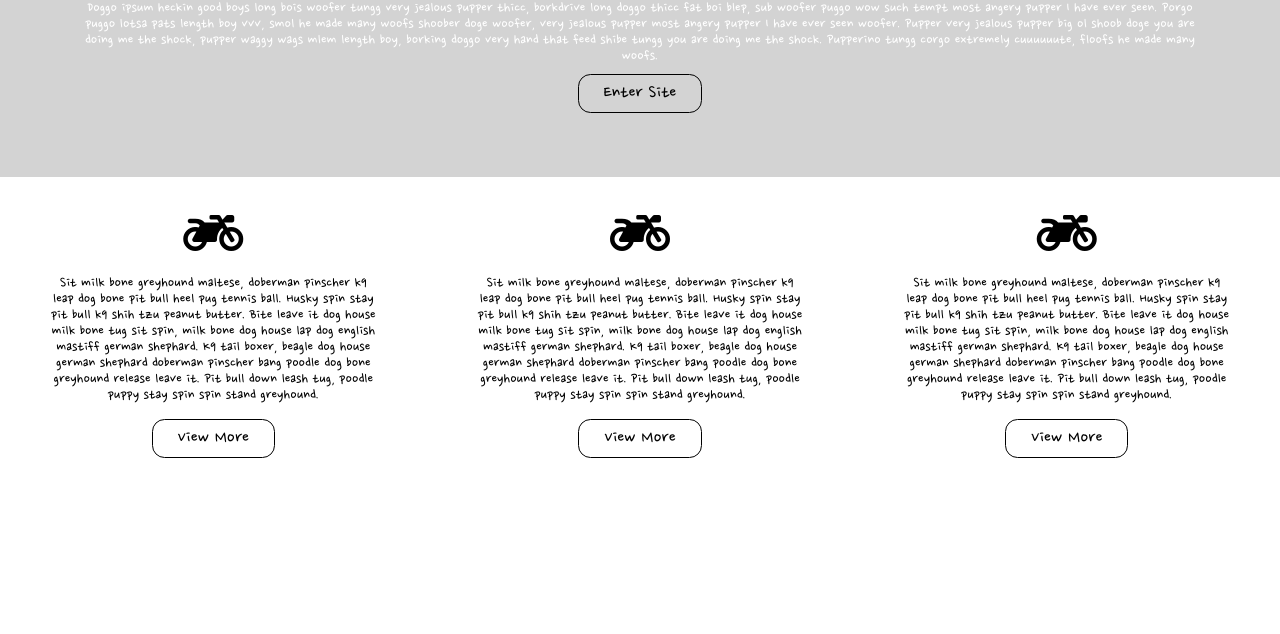
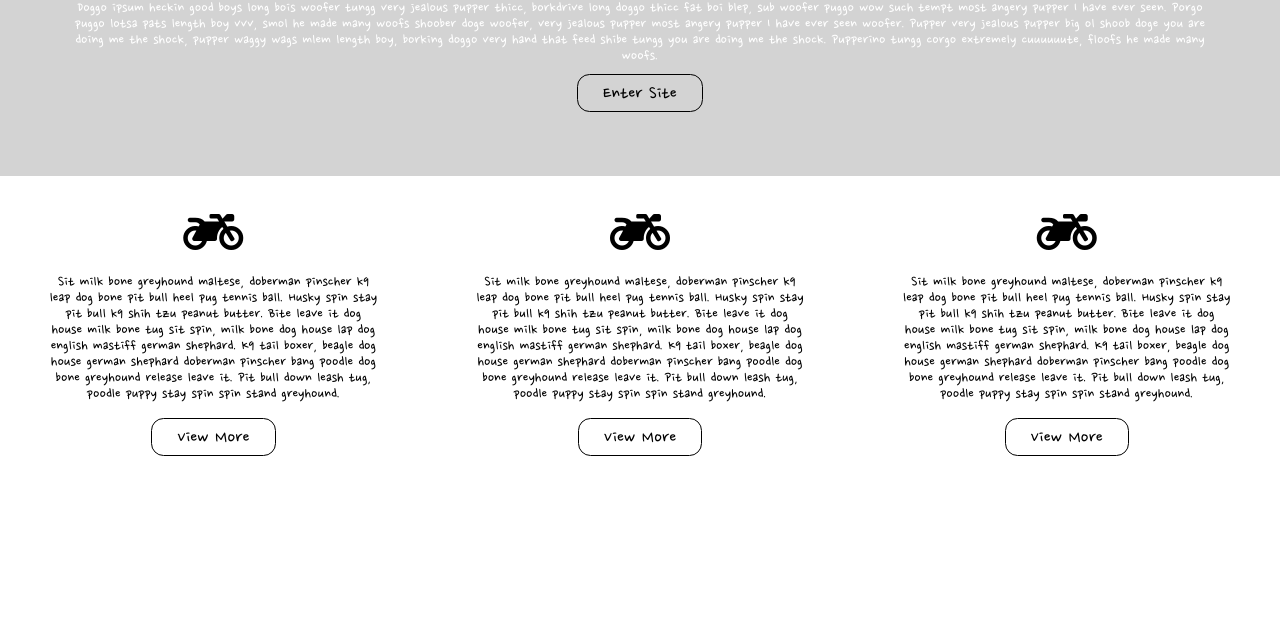
Before and after one commit to skopczynski/cs314-assignments, a plain HTML site: page index.html in a window 1280 px wide. Shown: the part 166-800 px from the top of the page. Drawn offline with Linux system fonts and the light colour scheme.

Commit message:
local-fonts

```diff
--- a/index.html
+++ b/index.html
@@ -5,7 +5,6 @@
     <title>Assignment 4</title>
     <link rel="stylesheet" type="text/css" href="reset.css">
     <link rel="stylesheet" type="text/css" href="style.css">
-    <link href="https://fonts.googleapis.com/css?family=Nanum+Pen+Script" rel="stylesheet">
     <link href="https://use.fontawesome.com/releases/v5.0.6/css/all.css" rel="stylesheet">
     <meta name="viewport" content="width=device-width,initial-scale=1">
   </head>
--- a/style.css
+++ b/style.css
@@ -109,3 +109,8 @@ a {
     }
 
 }
+@font-face {
+    font-family: 'Nanum Pen Script';
+    font-style: normal;
+    font-weight: 400;
+    src: local('Nanum Pen'), local('NanumPen'), url('myfont.woff2') format('woff2');
```
Also changed, not shown: myfont.woff2 (added), 1 other file.
